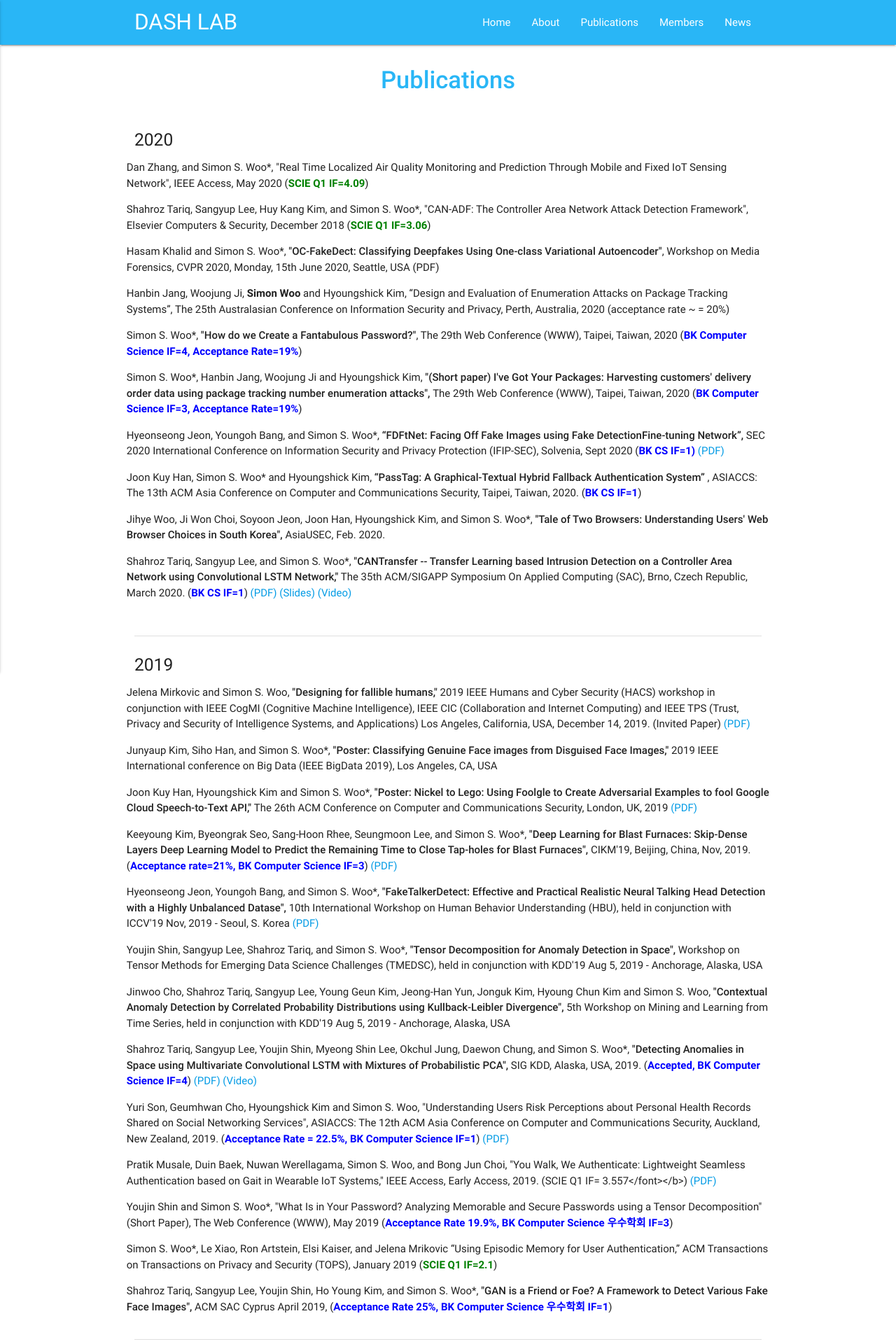
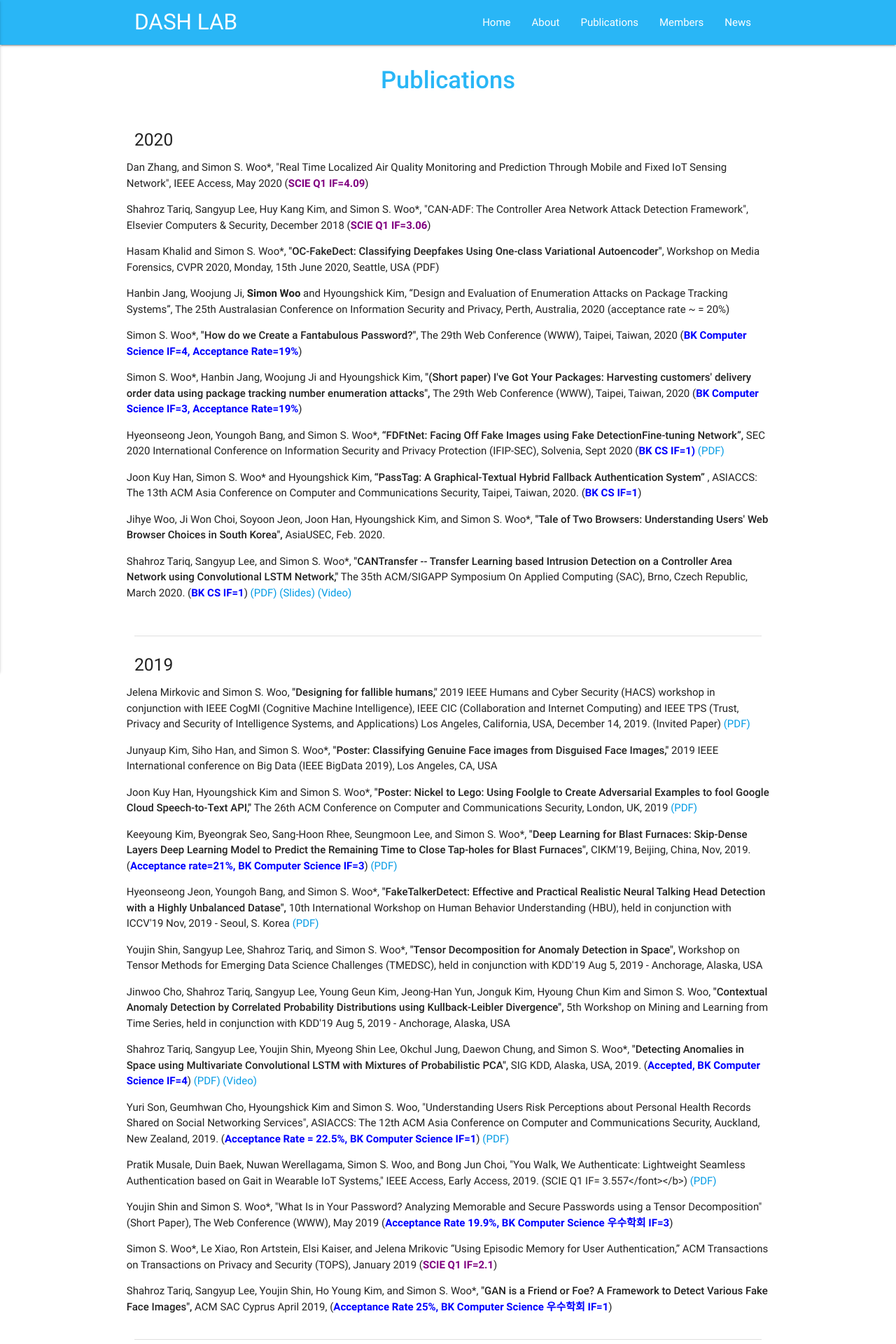
Before and after one commit to Yurim990507/DASH-Lab.github.io, a Jekyll site: the page built from example2.md, in a window 1280 px wide. Shown: the top 1920 px of the page at 70% size. Built offline with Jekyll 4.4.1, drawn with Linux system fonts in a browser that asks for light colours.

Commit message:
Update example2.md

```diff
--- a/example2.md
+++ b/example2.md
@@ -10,9 +10,9 @@ permalink: /Publications/
     <h5>2020</h5>
     <div class="row">
 
- <p> Dan Zhang, and Simon S. Woo*, "Real Time Localized Air Quality Monitoring and Prediction Through Mobile and Fixed IoT Sensing Network", IEEE Access, May 2020 (<b><font color='green'>SCIE Q1 IF=4.09</font></b>) </p>
+ <p> Dan Zhang, and Simon S. Woo*, "Real Time Localized Air Quality Monitoring and Prediction Through Mobile and Fixed IoT Sensing Network", IEEE Access, May 2020 (<b><font color='purple'>SCIE Q1 IF=4.09</font></b>) </p>
 
- <p> Shahroz Tariq, Sangyup Lee, Huy Kang Kim, and Simon S. Woo*, "CAN-ADF: The Controller Area Network Attack Detection Framework", Elsevier Computers & Security, December 2018 (<b><font color='green'>SCIE Q1 IF=3.06</font></b>) </p>
+ <p> Shahroz Tariq, Sangyup Lee, Huy Kang Kim, and Simon S. Woo*, "CAN-ADF: The Controller Area Network Attack Detection Framework", Elsevier Computers & Security, December 2018 (<b><font color='purple'>SCIE Q1 IF=3.06</font></b>) </p>
 
  <p>  Hasam Khalid and Simon S. Woo*, <strong>"OC-FakeDect: Classifying Deepfakes Using One-class Variational Autoencoder"</strong>, Workshop on Media Forensics, CVPR 2020, Monday, 15th June 2020, Seattle, USA (PDF) </p>
 
@@ -60,7 +60,7 @@ permalink: /Publications/
 
 <p>Youjin Shin and Simon S. Woo*, "What Is in Your Password? Analyzing Memorable and Secure Passwords using a Tensor Decomposition" (Short Paper), The Web Conference (WWW), May 2019 (<b><font color='blue'>Acceptance Rate 19.9%, BK Computer Science 우수학회 IF=3</font></b>) </p>
 
-<p>Simon S. Woo*, Le Xiao, Ron Artstein, Elsi Kaiser, and Jelena Mrikovic “Using Episodic Memory for User Authentication,” ACM Transactions on Transactions on Privacy and Security (TOPS), January 2019 (<b><font color='green'>SCIE Q1 IF=2.1</font></b>) </p>
+<p>Simon S. Woo*, Le Xiao, Ron Artstein, Elsi Kaiser, and Jelena Mrikovic “Using Episodic Memory for User Authentication,” ACM Transactions on Transactions on Privacy and Security (TOPS), January 2019 (<b><font color='purple'>SCIE Q1 IF=2.1</font></b>) </p>
 
 <p>Shahroz Tariq, Sangyup Lee, Youjin Shin, Ho Young Kim, and Simon S. Woo*, <strong> "GAN is a Friend or Foe? A Framework to Detect Various Fake Face Images",</strong> ACM SAC Cyprus April 2019, (<b><font color='blue'>Acceptance Rate 25%, BK Computer Science 우수학회 IF=1</font></b>) </p>
 
@@ -69,7 +69,7 @@ permalink: /Publications/
 <div class="section">
     <h5>2018</h5>
     <div class="row">
-<p> Simon S. Woo*, "Design and Evaluation of 3D CAPTCHAs", Elsevier Computers & Security, December 2018 (<b><font color='green'>SCIE Q1 IF=3.06</font></b>) </p>
+<p> Simon S. Woo*, "Design and Evaluation of 3D CAPTCHAs", Elsevier Computers & Security, December 2018 (<b><font color='purple'>SCIE Q1 IF=3.06</font></b>) </p>
 
 <p> Joonkyu Han and Simon S. Woo*, "Poster: Memorability and Security of Image and Text Integrated Authentication System," The 34th Annual Computer Security Applications Conference (ACSAC), Puerto Rico, USA, 2018 </p>
 
@@ -77,7 +77,7 @@ permalink: /Publications/
 
 <p> Jihye Woo, Soyoon Jeon, Ji Won Choi, Hyoungshick Kim, and Simon S. Woo*, "Understanding Users’ Perception on Digital Certificate and Their Web Browser Usages in Korea," Conference on Information Security and Cryptography 2017 Winter (CISC-W 2018), Seoul, Korea, 2018 (Best Paper, 국보연 원장상) </p>
 
-<p> H. Choi, J. Jeong, Simon S Woo, K. Kang, and J. Hur, "Password typographical error resilience in honey encryption", Elsevier Computers & Security, October 2018 (<b><font color='green'>SCIE Q1 IF=2.86</font></b>) </p>
+<p> H. Choi, J. Jeong, Simon S Woo, K. Kang, and J. Hur, "Password typographical error resilience in honey encryption", Elsevier Computers & Security, October 2018 (<b><font color='purple'>SCIE Q1 IF=2.86</font></b>) </p>
 
 <p> Yimin Zhu and Simon S. Woo* "Poster: Adversarial Product Review Generation with Word Replacements," 25th ACM Conference on Computer and Communications Security (CCS 2018), Toronto, USA, 2018 </p>
 
@@ -146,7 +146,7 @@ permalink: /Publications/
 <div class="section">
     <h5>2014</h5>
     <div class="row">
-<p> Simon S. Woo and Jelena Mirkovic, "Optimal application allocation on multiple public clouds", Elsevier Computer Networks, February 2014. (<b><font color='green'>SCIE Q1 IF=2.52</font></b>) (pdf) </p>
+<p> Simon S. Woo and Jelena Mirkovic, "Optimal application allocation on multiple public clouds", Elsevier Computer Networks, February 2014. (<b><font color='purple'>SCIE Q1 IF=2.52</font></b>) (pdf) </p>
 
 <p> Simon S. Woo, Jelena Mikovic, Ron Artstein, and Elsi Kaiser, "Life-Experice Passwords", Who are you?! Adventures in Authentication: ACM SOUPS-WAY Workshop, 2014, Menlo Park, CA (pdf) </p>
 
```
